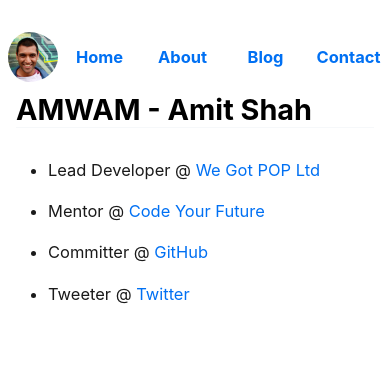
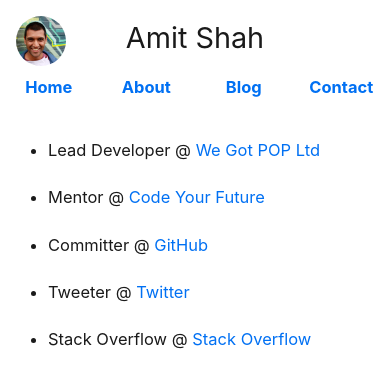
Before and after one commit to Amwam/amwam.github.io, a Next.js app: page / in a window 390 px wide. Shown: the top 388 px of the page. Built offline with nearby package versions, Linux system fonts and the light colour scheme; a web font is replaced by a local one.

Commit message:
Tweaks to the styling on mobile

```diff
--- a/components/Navigation.tsx
+++ b/components/Navigation.tsx
@@ -24,7 +24,8 @@ export default function Navigation(props: any) {
         loading="lazy"
       />
 
-      <br />
+      <div id={styles.name}>Amit Shah</div>
+      <div id={styles['nav-links']}>
         <div className={styles['nav-link']}>
           <Link href="/">
             <a>Home</a>
@@ -46,5 +47,6 @@ export default function Navigation(props: any) {
           </Link>
         </div>
       </div>
+    </div>
   );
 }
--- a/components/styles/Navigation.module.css
+++ b/components/styles/Navigation.module.css
@@ -23,14 +23,26 @@
   min-width: 150px;
   height: 100%;
   position: sticky;
-  /* left: 0; */
-  top: 0;
+  left: 0;
+  padding-top: 1rem;
+  top: 0rem;
+}
+
+#name {
+  font-size: 1.8rem;
+  margin: auto;
 }
 
 @media only screen and (max-width: 600px) {
   #nav-bar {
-    flex-direction: row;
+    flex-direction: column;
     background-color: var(--nc-bg-1);
+  }
+
+  #nav-links {
+    padding-top: 1rem;
+    display: flex;
+    padding-bottom: 1rem;
   }
 
   .nav-link {
@@ -41,6 +53,7 @@
     margin: auto;
     height: 50px;
     width: 50px;
-    padding-left: 0.5rem;
+    margin-left: 1rem;
+    position: absolute;
   }
 }
--- a/pages/_app.module.css
+++ b/pages/_app.module.css
@@ -11,15 +11,14 @@
   display: flex;
   position: absolute;
   left: 0;
+  top: 0;
+
 }
 
 #content-wrapper {
   flex-direction: row;
 }
 
-.heading {
-  padding: 0 1rem;
-}
 
 @media only screen and (max-width: 600px) {
   .container {
@@ -33,12 +32,4 @@
     width: unset;
     display: block;
   }
-
-  .heading > h1 {
-    font-size: 1.8rem;
-  }
-
-  .heading > h3 {
-    display: none;
-  }
 }
--- a/pages/_app.tsx
+++ b/pages/_app.tsx
@@ -22,10 +22,6 @@ export default function MyApp({ Component, pageProps }) {
       </Head>
       <Navigation />
       <div id={styles['content-wrapper']}>
-        <div className={styles.heading}>
-          <h1>AMWAM - Amit Shah</h1>
-          <h3>Agile Software Developer, based in London</h3>
-        </div>
         <main id={styles.content}>
           <Component {...pageProps} />
         </main>
--- a/pages/about.tsx
+++ b/pages/about.tsx
@@ -1,5 +1,6 @@
 import * as React from 'react';
 import ProductList from '../components/ProductList';
+import Head from 'next/head';
 
 const LANGUAGES = [
   {
@@ -95,6 +96,9 @@ const TOOLS = [
 export default function About() {
   return (
     <div>
+      <Head>
+        <title>About | AMWAM - Amit Shah</title>
+      </Head>
       <div>
         I graduated from the University of Warwick with a 1st in Computer
         Science (MEng) in July of 2013. Since then I have worked at BSkyB as a
--- a/pages/blog/[slug].tsx
+++ b/pages/blog/[slug].tsx
@@ -8,6 +8,7 @@ import posts from '../../blog_posts';
 import BlogPostTag from '../../components/BlogPostTag';
 import { useRouter } from 'next/router';
 import styles from './style.module.css';
+import Head from 'next/head';
 
 function CodeBlock(props: { language: string; value: string }) {
   const language = props.language || 'javascript';
@@ -47,7 +48,10 @@ export default function BlogPost(props: IBlogPostProps) {
   }
   return (
     <div>
-      <h2>{post.title}</h2>
+      <Head>
+        <title>{post.title} | AMWAM - Amit Shah</title>
+      </Head>
+      <h1>{post.title}</h1>
       <h4>{new Date(post.date).toLocaleDateString()}</h4>
 
       <div className={styles.tags}>
--- a/pages/blog/index.tsx
+++ b/pages/blog/index.tsx
@@ -4,6 +4,7 @@ import BlogPostTag from '../../components/BlogPostTag';
 import { useRouter } from 'next/router';
 import Link from 'next/link';
 import styles from './style.module.css';
+import Head from 'next/head';
 
 const tagsSet: Set<string> = new Set();
 posts.forEach((post) => (post.tags || []).forEach((tag) => tagsSet.add(tag)));
@@ -22,6 +23,9 @@ export default function Blog(props: {
 
   return (
     <div className={styles.content}>
+      <Head>
+        <title>Blog | AMWAM - Amit Shah</title>
+      </Head>
       <div className={styles['post-list']}>
         {posts
           .filter((post) => post.published)
--- a/pages/contact.tsx
+++ b/pages/contact.tsx
@@ -1,5 +1,6 @@
 import * as React from 'react';
 import ContactIcon from '../components/ContactIcon';
+import Head from 'next/head';
 
 const contacts = [
   {
@@ -40,6 +41,9 @@ export default function Contact() {
         flexWrap: 'wrap',
       }}
     >
+      <Head>
+        <title>Contact | AMWAM - Amit Shah</title>
+      </Head>
       {contacts.map((c) => (
         <ContactIcon key={c.subtext} {...c} />
       ))}
--- /dev/null
+++ b/pages/index.module.css
@@ -0,0 +1,3 @@
+.link-item {
+    padding-bottom: 1rem;
+}
--- a/pages/index.tsx
+++ b/pages/index.tsx
@@ -1,23 +1,27 @@
 import * as React from 'react';
+import styles from './index.module.css';
 
-const liStyle = { paddingBottom: 10 };
 export default function Home() {
   return (
     <div>
       <div>
         <ul>
-          <li style={liStyle}>
+          <li className={styles['link-item']}>
             Lead Developer @{' '}
             <a href="https://www.wegotpop.com/">We Got POP Ltd</a>
           </li>
-          <li style={liStyle}>
+          <li className={styles['link-item']}>
             Mentor @ <a href="https://codeyourfuture.co/">Code Your Future</a>
           </li>
-          <li style={liStyle}>
+          <li className={styles['link-item']}>
             Committer @ <a href="https://github.com/Amwam/">GitHub</a>
           </li>
-          <li style={liStyle}>
+          <li className={styles['link-item']}>
             Tweeter @ <a href="https://twitter.com/Amwam/">Twitter</a>
+          </li>
+          <li className={styles['link-item']}>
+            Stack Overflow @{' '}
+            <a href="https://stackoverflow.com/story/amwam">Stack Overflow</a>
           </li>
         </ul>
       </div>
```
Lines whose indentation alone changed are shown as unchanged.
